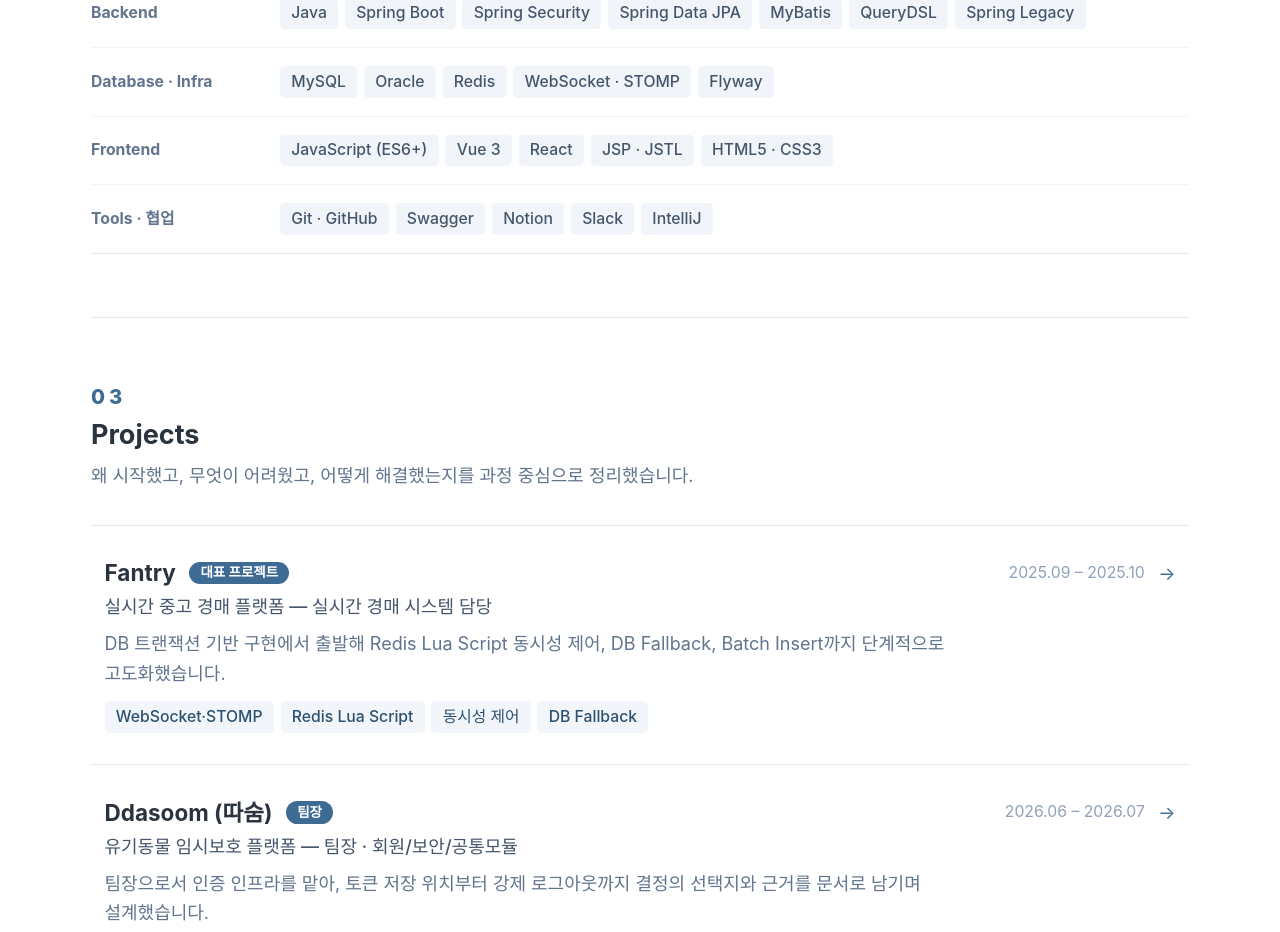
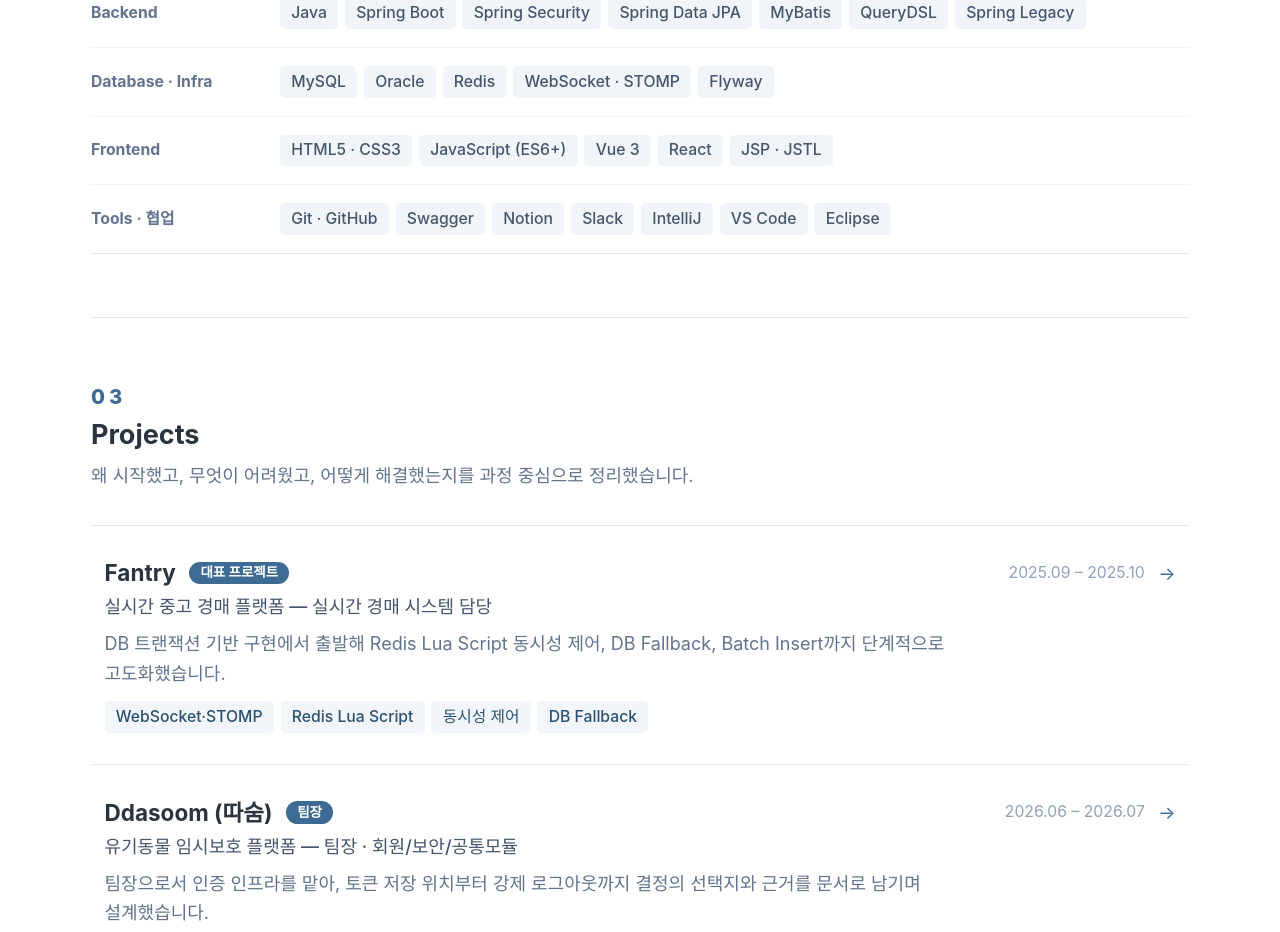
Before and after one commit to jihoon-devstu/Portfolio, a React (Vite) app: page / in a window 1280 px wide. Shown: the part 2534-3466 px from the top of the page. Built offline with nearby package versions, Linux system fonts and the light colour scheme; a web font is replaced by a local one.

Commit message:
refactor

```diff
--- a/src/pages/Home.tsx
+++ b/src/pages/Home.tsx
@@ -103,11 +103,11 @@ const STACKS: { group: string; items: string[] }[] = [
   },
   {
     group: 'Frontend',
-    items: ['JavaScript (ES6+)', 'Vue 3', 'React', 'JSP · JSTL', 'HTML5 · CSS3'],
+    items: ['HTML5 · CSS3','JavaScript (ES6+)', 'Vue 3', 'React', 'JSP · JSTL'],
   },
   {
     group: 'Tools · 협업',
-    items: ['Git · GitHub', 'Swagger', 'Notion', 'Slack', 'IntelliJ'],
+    items: ['Git · GitHub', 'Swagger', 'Notion', 'Slack', 'IntelliJ', 'VS Code', 'Eclipse'],
   },
 ]
 
```
